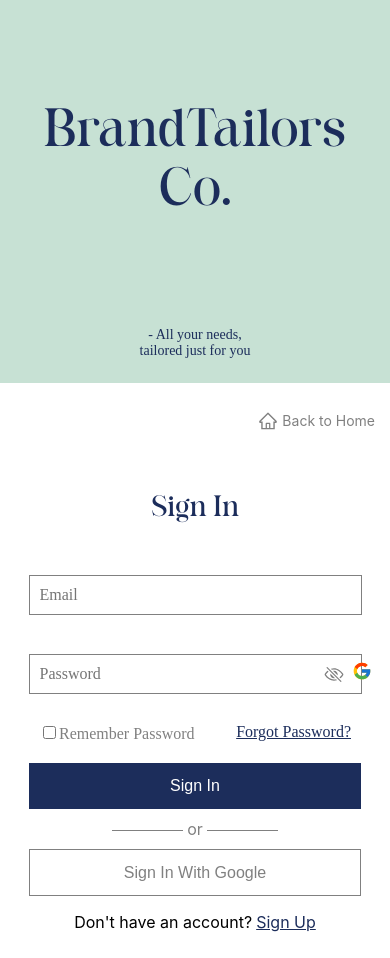
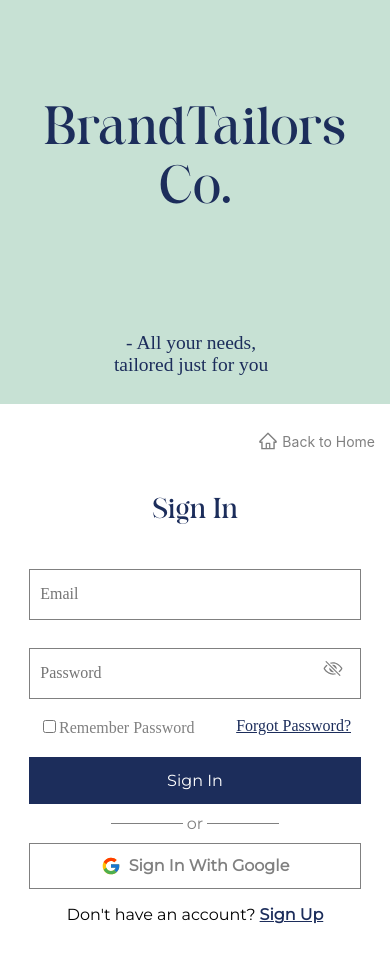
Before and after one commit to DediSepteo/WebApp-Tailor, a React (Create React App) app in the folder cha-project/: page /login in a window 390 px wide. Built offline with nearby package versions, Linux system fonts and the light colour scheme.

Commit message:
updated landing page

```diff
--- a/cha-project/src/components/Header.module.css
+++ b/cha-project/src/components/Header.module.css
@@ -1,4 +1,4 @@
-/* src/components/Header.css */
+/* src/components/Header.module.css */
 
 .header {
   position: sticky;
@@ -21,6 +21,7 @@
   list-style: none;
   display: flex;
   gap: 1rem;
+  color: white;
 }
 
 .nav a {
--- a/cha-project/src/pages/login.css
+++ b/cha-project/src/pages/login.css
@@ -1,4 +1,5 @@
-html, body {
+html,
+body {
   overflow-x: hidden; /* Prevent horizontal scroll */
   width: 100%;
   margin: 0;
@@ -10,16 +11,9 @@ html, body {
   margin-top: 25%;
   margin-bottom: 25%;
   font-size: 3.2em;
-    color: #1C2D5B;
-    font-family: 'Felgine';
-    font-weight: lighter;
-    src: local('Felgine'), url(../fonts/Felgine-Regular.otf) format('opentype');
-  text-align: center;
-  margin-top: 25%;
-  margin-bottom: 25%;
-  font-size: 3.2em;
   color: #1c2d5b;
   font-family: "Felgine";
+  font-weight: lighter;
   src: local("Felgine"), url(../fonts/Felgine-Regular.otf) format("opentype");
 }
 
@@ -51,13 +45,8 @@ html, body {
   font-size: 16px;
 }
 
-
 .pageContainer {
   position: relative;
-    display: flex;
-    flex-direction: row;
-    min-height: 100vh;
-    background-color: #FFFFFF;
   display: flex;
   flex-direction: row;
   min-height: 100vh;
@@ -66,16 +55,11 @@ html, body {
 
 .brandContainer {
   flex: 30%;
-    background-color: #C7E1D4;
+  background-color: #c7e1d4;
   display: flex;
   flex-direction: column;
   justify-content: center;
   padding: 1%;
-  flex: 30%;
-  background-color: #c7e1d4;
-  display: flex;
-  flex-direction: column;
-  justify-content: center; /* Center content vertically */
 }
 
 .formContainer {
@@ -87,13 +71,6 @@ html, body {
   padding: 20px;
   box-sizing: border-box;
   position: relative;
-  flex: 70%;
-  display: flex;
-  flex-direction: column;
-  justify-content: center; /* Center content vertically */
-  align-items: center; /* Center content horizontally */
-  padding: 20px;
-  box-sizing: border-box; /* Ensure padding is included in width calculation */
 }
 
 .title {
@@ -105,14 +82,10 @@ html, body {
 }
 
 /* Form Styles */
-form {
+.form {
   display: flex;
   flex-direction: column;
   align-items: center;
-    width: 100%;
-  display: flex;
-  flex-direction: column;
-  align-items: center; /* Center items horizontally */
   width: 100%;
 }
 
@@ -123,13 +96,6 @@ form {
 }
 
 .inputField {
-  width: 100%; /* Ensures input takes full container width */
-  height: 42px;
-  padding: 10px;
-  padding-right: 40px; /* Space for the icon */
-  font-size: 16px;
-  border: 1px solid #d9d9d9;
-  box-sizing: border-box;
   width: 100%;
   height: 42px;
   padding: 10px;
@@ -140,7 +106,7 @@ form {
 }
 
 .inputField::placeholder {
-    font-family: 'Noto-Serif-TC';
+  font-family: "Noto-Serif-TC";
 }
 
 .icon {
@@ -159,23 +125,23 @@ form {
   width: 60%;
   margin-bottom: 20px;
   margin-top: -10px;
-    font-family: 'Noto-Serif-TC';
+  font-family: "Noto-Serif-TC";
   color: grey;
 }
 
-a {
-    color: #1C2D5B;
+.anchor {
+  color: #1c2d5b;
 }
 
-  a:visited {
-    color: #1C2D5B;
+.a:visited {
+  color: #1c2d5b;
 }
 
-  a:hover {
-    color: #1C2D5B;
+.a:hover {
+  color: #1c2d5b;
 }
 
-  a:active {
+.a:active {
   color: grey;
 }
 
@@ -183,11 +149,12 @@ a {
   width: 60%;
   height: 40px;
   font-size: 16px;
-    background-color: #1C2D5B;
+  background-color: #1c2d5b;
   color: white;
   border: none;
   cursor: pointer;
   margin-bottom: 10px;
+  font-family: "Montserrat-Regular";
 }
 
 .separator {
@@ -197,11 +164,12 @@ a {
   position: relative;
   width: 45%;
   color: grey;
+  font-family: "Montserrat-Regular";
 }
 
 .separator::before,
 .separator::after {
-    content: '';
+  content: "";
   flex: 1;
   border-bottom: 1px solid grey;
   width: 45%;
@@ -209,11 +177,11 @@ a {
 }
 
 .separator:not(:empty)::before {
-    margin-right: .25em;
+  margin-right: 0.25em;
 }
 
 .separator:not(:empty)::after {
-    margin-left: .25em;
+  margin-left: 0.25em;
 }
 
 .googleButton {
@@ -221,7 +189,7 @@ a {
   height: 40px;
   font-size: 16px;
   color: grey;
-    background-color: #FFFFFF;
+  background-color: #ffffff;
   border: 1px solid grey;
   cursor: pointer;
   margin-top: 10px;
@@ -229,31 +197,13 @@ a {
   align-items: center;
   justify-content: center;
   gap: 8px;
+  font-family: "Montserrat-Regular";
+  font-weight: bold;
 }
 
 .googleIcon {
   font-size: 20px;
-  position: absolute;
-  top: 50%;
-  right: 18px; /* Adjust as needed */
-  transform: translateY(-50%);
-  cursor: pointer;
-  color: grey;
-  font-size: 20px; /* Adjust icon size */
 }
-
-.button {
-  width: 60%; /* Match button width with input width */
-  height: 40px; /* Adjust height as needed */
-  font-size: 16px;
-  background-color: #1c2d5b;
-  color: white;
-  border: none;
-  border-radius: 5px;
-  cursor: pointer;
-}
-
-/*---------------------- Media Queries ----------------------*/
 
 /* For tablets and smaller screens */
 @media (max-width: 768px) {
@@ -262,21 +212,11 @@ a {
     margin-top: 10vh;
     margin-bottom: 7vh;
   }
-  .title {
-    font-size: 36px;
-    margin-top: 100px;
-    margin-bottom: 70px;
-  }
 
   .subtitle {
     text-align: center;
     padding-right: 2vw;
     font-size: 4vw;
-    }
-  .subtitle {
-    text-align: center;
-    padding-right: 0;
-    font-size: 16px;
   }
 
   .pageContainer {
@@ -292,18 +232,10 @@ a {
     top: 10px;
     right: 10px;
   }
-  .brandContainer {
-    flex: 100%;
-    padding: 10px; /* Adjust padding for smaller screens */
-  }
 
   .formContainer {
     flex: 100%;
     padding: 2vw;
-    }
-  .formContainer {
-    flex: 100%;
-    padding: 10px;
   }
 
   .inputContainer,
@@ -312,24 +244,14 @@ a {
   .checkboxContainer {
     width: 80vw;
   }
-  .inputContainer,
-  button {
-    width: 80%; /* Adjust width for smaller screens */
-  }
 
   .inputField {
     height: 8vh;
-    }
-  .inputField {
-    height: 45px; /* Adjust height for smaller screens */
   }
 
   .googleButton,
   .submitButton {
     height: 8vh;
-    }
-  button {
-    height: 45px; /* Adjust height for smaller screens */
   }
 }
 
@@ -339,11 +261,6 @@ a {
     font-size: 7vw;
     margin-top: 10vh;
     margin-bottom: 5vh;
-    }
-  .title {
-    font-size: 28px;
-    margin-top: 100px;
-    margin-bottom: 50px;
   }
 
   .subtitle {
@@ -363,15 +280,9 @@ a {
   .homeText {
     font-size: 14px;
   }
-  .subtitle {
-    font-size: 14px;
-  }
 
   .homeIcon {
     font-size: 20px;
-    }
-  .formContainer {
-    padding: 10px; /* Adjust padding for mobile screens */
   }
 
   .inputContainer,
@@ -380,22 +291,12 @@ a {
     width: 85vw;
     height: 12vw;
   }
-  .inputContainer,
-  button {
-    width: 90%; /* Adjust width for mobile screens */
-  }
 
   .inputField {
     height: 6vh;
-    }
-  .inputField {
-    height: 40px; /* Adjust height for mobile screens */
   }
 
   button {
     height: 6vh;
   }
-  button {
-    height: 40px; /* Adjust height for mobile screens */
 }
-}
--- a/cha-project/src/pages/login.js
+++ b/cha-project/src/pages/login.js
@@ -35,7 +35,7 @@ function Login() {
           <p className="homeText">Back to Home</p>
         </div>
         <p className="title">Sign In</p>
-        <form onSubmit={handleSubmit}>
+        <form onSubmit={handleSubmit} className="form">
           <div className="inputContainer">
             <input
               type="email"
@@ -69,19 +69,19 @@ function Login() {
               />
               Remember Password
             </label>
-            <a href="ForgotPassword.js">
+            <a href="ForgotPassword.js" className="anchor">
               Forgot Password?
             </a>
           </div>
           <button className="submitButton" type="submit">Sign In</button>
           <div className="separator">or</div>
           <button className="googleButton">
-            <FcGoogle className="googleIcon"/>
+            <FcGoogle className="googleIcon" />
             Sign In With Google
           </button>
-          <p>
+          <p style={{ fontFamily: 'Montserrat-Regular' }}>
             Don't have an account?
-            <a href="Register.js" style={{marginLeft: '4px'}}>Sign Up</a>
+            <a href="Register.js" className='anchor' style={{ marginLeft: '4px', fontWeight: 'bold' }}>Sign Up</a>
           </p>
         </form>
       </div>
```
Lines whose indentation alone changed are shown as unchanged.
